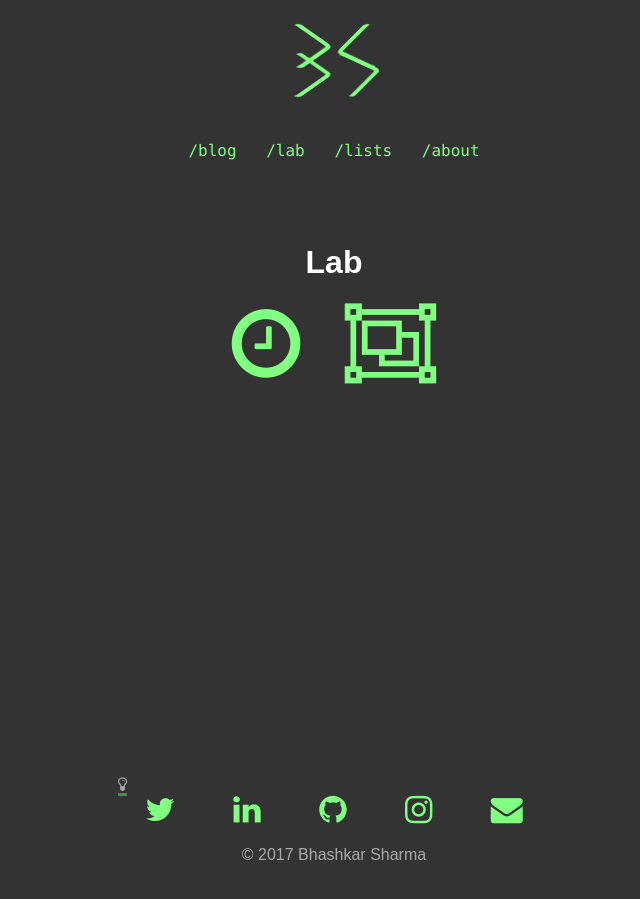
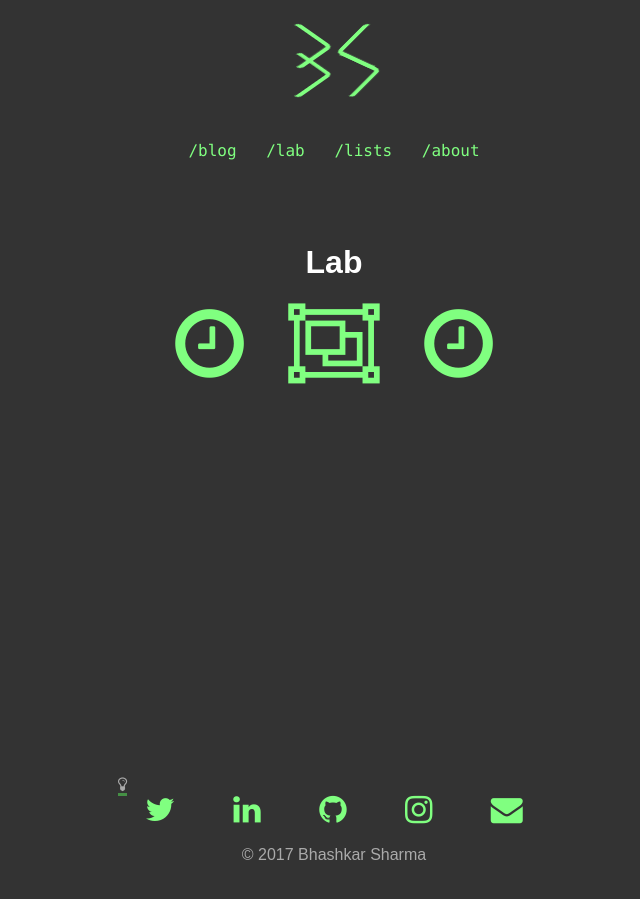
Before and after one commit to bhashkarsharma/bhashkarsharma.github.io, a Jekyll site: the page built from lab.md, in a window 1280 px wide. Shown: the whole page, without its empty margins (306-946 px from the left). Built offline with Jekyll 4.4.1, drawn with Linux system fonts in a browser that asks for light colours; a script that is not in the unit is left out.

Commit message:
Adding segment clock

```diff
--- a/lab.md
+++ b/lab.md
@@ -6,4 +6,5 @@ permalink: /lab/
 <h1>Lab</h1>
 <a href="/lab/helvetica/"><i class="fa fa-clock-o fa-5x" aria-hidden="true"></i></a>
 <a href="/lab/set/"><i class="fa fa-object-group fa-5x" aria-hidden="true"></i></a>
+<a href="/lab/segment/"><i class="fa fa-clock-o fa-5x" aria-hidden="true"></i></a>
 </div>
--- /dev/null
+++ b/webpack/lab/Segment/Digit/Digit.scss
@@ -0,0 +1,196 @@
+$colors_day: (
+    bg: #e6e6e6,
+    border: #aaa,
+    shadow: #666
+);
+
+$colors_night: (
+    bg: #e6e6e6,
+    border: #aaa,
+    shadow: #666
+);
+
+.digit {
+    display: inline-block;
+    position: relative;
+
+    .node {
+        position: absolute;
+
+        .edge {
+            position: absolute;
+            transition-duration: 0.5s;
+        }
+
+        .knob {
+            position: absolute;
+            z-index: 1;
+
+            .inner {
+                position: absolute;
+            }
+        }
+    }
+}
+
+$widths: (
+    w960: (
+        digit_height: 155px,
+        digit_margin: 0 25px,
+        digit_width: 90px,
+        edge_border_rad: 12px,
+        edge_height: 65px,
+        edge_transform_origin: 11px 11px,
+        edge_width: 20px,
+        knob_border_rad: 12px,
+        knob_dim: 20px,
+        inner_border_rad: 10px,
+        inner_dim: 10px,
+        inner_offset: 4px,
+        offset_bottom: 22px,
+        offset_top: 67px,
+        offset_right: 22px,
+        min_width: 961px,
+        max_width: 1600px
+    ),
+
+    w480: (
+        digit_height: 92px,
+        digit_margin: 0 12px,
+        digit_width: 55px,
+        edge_border_rad: 10px,
+        edge_height: 37px,
+        edge_transform_origin: 7px 7px,
+        edge_width: 13px,
+        knob_border_rad: 7px,
+        knob_dim: 13px,
+        inner_border_rad: 7px,
+        inner_dim: 5px,
+        inner_offset: 4px,
+        offset_bottom: 15px,
+        offset_top: 39px,
+        offset_right: 15px,
+        min_width: 481px,
+        max_width: 960px
+    ),
+
+    w320: (
+        digit_height: 66px,
+        digit_margin: 0 10px,
+        digit_width: 38px,
+        edge_border_rad: 12px,
+        edge_height: 26px,
+        edge_transform_origin: 4px 4px,
+        edge_width: 8px,
+        knob_border_rad: 6px,
+        knob_dim: 8px,
+        inner_border_rad: 4px,
+        inner_dim: 4px,
+        inner_offset: 2px,
+        offset_bottom: 10px,
+        offset_top: 28px,
+        offset_right: 10px,
+        min_width: 321px,
+        max_width: 480px
+    )
+);
+
+@function getVal($map, $val) {
+    @return map-get(map-get($widths, $map), $val);
+}
+
+@each $width, $val in $widths {
+    @media (min-width: getVal($width, min_width)) and (max-width: getVal($width, max_width)) {
+        .digit {
+            height: getVal($width, digit_height);
+            margin: getVal($width, digit_margin);
+            width: getVal($width, digit_width);
+
+            .node {
+
+                .edge {
+                    border-radius: getVal($width, edge_border_rad);
+                    height: getVal($width, edge_height);
+                    transform-origin: getVal($width, edge_transform_origin);
+                    width: getVal($width, edge_width);
+                }
+
+                .knob {
+                    border-radius: getVal($width, knob_border_rad);
+                    height: getVal($width, knob_dim);
+                    width: getVal($width, knob_dim);
+
+                    .inner {
+                        border-radius: getVal($width, inner_border_rad);
+                        height: getVal($width, inner_dim);
+                        left: getVal($width, inner_offset);
+                        top: getVal($width, inner_offset);
+                        width: getVal($width, inner_dim);
+                    }
+                }
+
+                &:nth-child(1) {
+                    left: 0;
+                    top: 0;
+                }
+
+                &:nth-child(2) {
+                    right: getVal($width, offset_right);
+                    top: 0;
+                }
+
+                &:nth-child(3) {
+                    left: 0;
+                    top: getVal($width, offset_top);
+                }
+
+                &:nth-child(4) {
+                    right: getVal($width, offset_right);
+                    top: getVal($width, offset_top);
+                }
+
+                &:nth-child(5) {
+                    bottom: getVal($width, offset_bottom);
+                    left: 0;
+                }
+
+                &:nth-child(6) {
+                    bottom: getVal($width, offset_bottom);
+                    right: getVal($width, offset_right);
+                }
+            }
+        }
+    }
+}
+
+@mixin setColors($theme) {
+    .digit {
+
+        .node {
+
+            .edge {
+                background: map-get($theme, bg);
+                border: 1px solid map-get($theme, border);
+                box-shadow: 1px 1px 1px map-get($theme, shadow);
+            }
+
+            .knob {
+                background: map-get($theme, bg);
+                border: 1px solid map-get($theme, border);
+                box-shadow: 2px 2px 4px map-get($theme, shadow);
+
+                .inner {
+                    border: 1px solid map-get($theme, border);
+                }
+            }
+        }
+    }
+}
+
+.day {
+    @include setColors($colors_day);
+}
+
+.night {
+    @include setColors($colors_night);
+}
--- /dev/null
+++ b/webpack/lab/Segment/Segment.scss
@@ -0,0 +1,3 @@
+.segment-clock {
+    margin: 20px auto 100px;
+}
```
Also changed, not shown: _lab/segment.md (added, +7 -0 lines), webpack/entry.js (+7 -2 lines), webpack/lab/Segment/Digit/Digit.js (added, +46 -0 lines), webpack/lab/Segment/Segment.js (added, +49 -0 lines).
